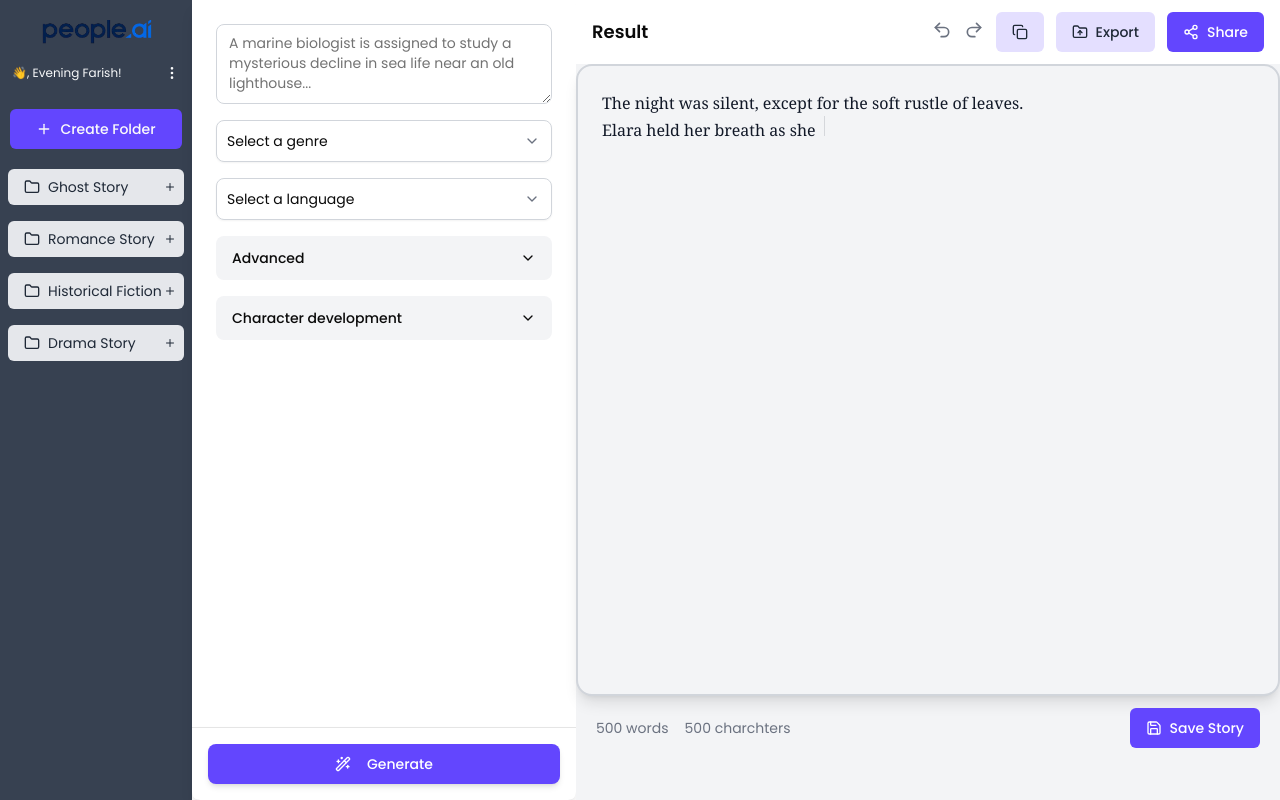
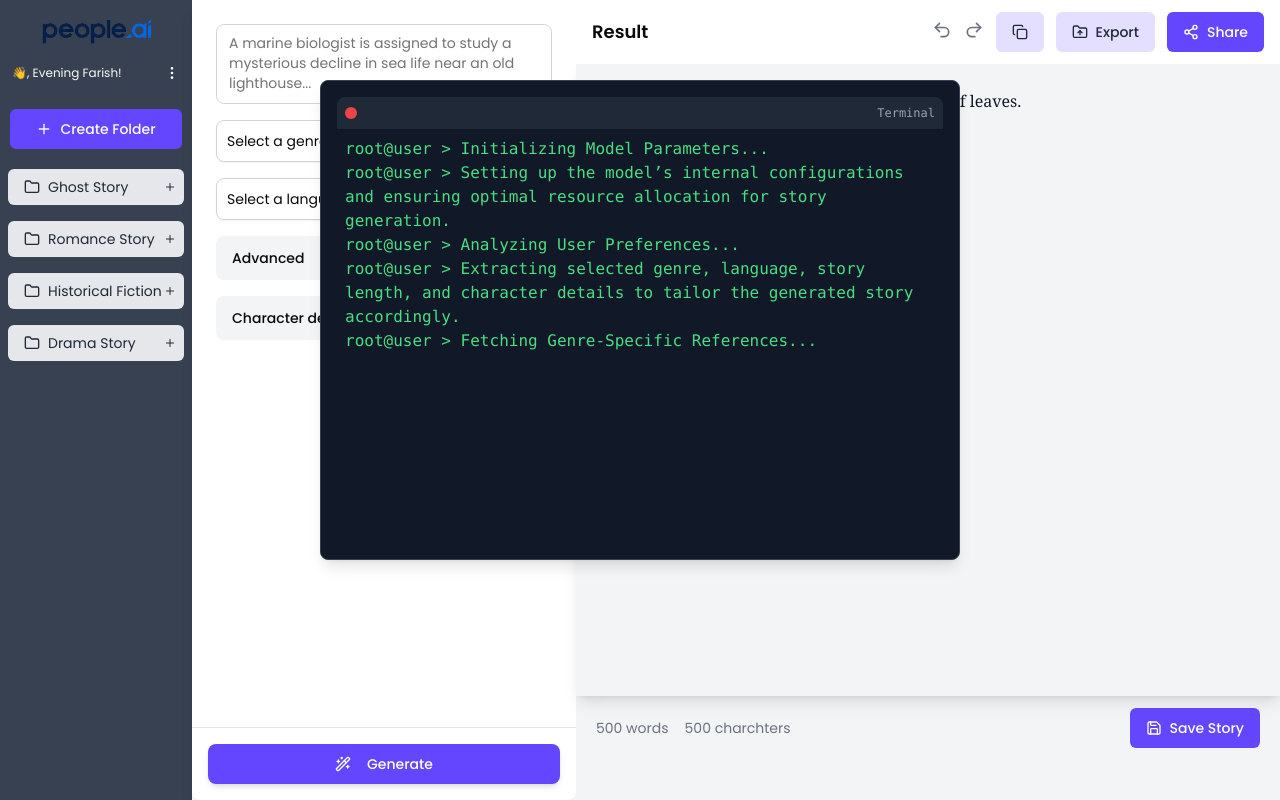
Before and after one commit to farish-jamal/Gen-ai-story, a React (Vite) app: page /my-workspace in a window 1280 px wide. Built offline with nearby package versions, Linux system fonts and the light colour scheme.

Commit message:
Add Termianal view for More UI experinces

```diff
--- a/src/components/StoryEditor.tsx
+++ b/src/components/StoryEditor.tsx
@@ -55,7 +55,7 @@ export default function StoryEditor() {
   return (
     <div
       ref={editorRef}
-      className="h-[79vh] w-full bg-gray-100 text-gray-900 font-serif p-6 overflow-y-auto border-2 border-gray-300 rounded-2xl shadow-lg leading-relaxed"
+      className="h-[79vh] w-full bg-gray-100 text-gray-900 font-serif p-6 overflow-y-auto shadow-lg leading-relaxed"
     >
       {lines.map((line, index) => (
         <motion.div
--- /dev/null
+++ b/src/components/TerminalEditor.tsx
@@ -0,0 +1,72 @@
+import { useState, useEffect, useRef } from "react";
+import { progressMessages } from "@/constants/terminal";
+import { TerminalIcon } from "lucide-react";
+
+export default function Terminal() {
+  const [lines, setLines] = useState([]);
+  const [isVisible, setIsVisible] = useState(true);
+  const terminalRef = useRef(null);
+
+  useEffect(() => {
+    let index = 0;
+    const interval = setInterval(() => {
+      if (index < progressMessages.length) {
+        setLines((prev) => [...prev, progressMessages[index]]);
+        index++;
+
+        setTimeout(() => {
+          if (terminalRef.current) {
+            terminalRef.current.scrollTo({
+              top: terminalRef.current.scrollHeight,
+              behavior: "smooth",
+            });
+          }
+        }, 200);
+      } else {
+        clearInterval(interval);
+      }
+    }, 1000);
+
+    return () => clearInterval(interval);
+  }, []);
+
+  if (!isVisible) {
+    return (
+      <div
+        className="fixed bottom-4 left-4 bg-gray-800 text-green-400 font-mono p-2 rounded-lg cursor-pointer"
+        onClick={() => setIsVisible(true)}
+      >
+        <TerminalIcon />
+      </div>
+    );
+  }
+
+  return (
+    <div
+      className="fixed top-20 left-1/2 transform -translate-x-1/2 bg-gray-900 text-green-400 font-mono border border-gray-700 rounded-lg shadow-lg transition-all duration-300
+       h-[60vh] w-[50vw] p-4"
+      style={{ scrollbarWidth: "none", msOverflowStyle: "none" }}
+    >
+      <div className="flex items-center justify-between bg-gray-800 p-2 rounded-t-lg">
+        <div className="flex space-x-2">
+          <button
+            onClick={() => setIsVisible(false)}
+            className="w-3 h-3 bg-red-500 rounded-full"
+          ></button>
+        </div>
+        <span className="text-xs text-gray-400">Terminal</span>
+      </div>
+      <div
+        style={{ scrollbarWidth: "none", msOverflowStyle: "none" }}
+        className="overflow-y-auto h-[85%] p-2"
+        ref={terminalRef}
+      >
+        {lines.map((line, index) => (
+          <div key={index} className="fade-in">
+            {line}
+          </div>
+        ))}
+      </div>
+    </div>
+  );
+}
--- a/src/components/WorkspaceRight.tsx
+++ b/src/components/WorkspaceRight.tsx
@@ -2,6 +2,7 @@ import { Copy, FolderUp, Redo2, Save, Share2, Undo2 } from "lucide-react";
 import React from "react";
 import { Button } from "./ui/button";
 import StoryEditor from "./StoryEditor";
+import TerminalEditor from "./TerminalEditor";
 
 const WorkspaceRight: React.FC = () => {
   return (
@@ -25,6 +26,7 @@ const WorkspaceRight: React.FC = () => {
         </div>
       </div>
       <StoryEditor />
+      <TerminalEditor />
       <div className="flex items-center justify-between px-5 mt-3">
         <div className="flex items-center space-x-4">
           <p className="text-gray-500 text-sm">500 words</p>
--- /dev/null
+++ b/src/constants/terminal.ts
@@ -0,0 +1,38 @@
+export const progressMessages = [
+    "root@user > Initializing Model Parameters...",
+    "root@user > Setting up the model’s internal configurations and ensuring optimal resource allocation for story generation.",
+    "root@user > Analyzing User Preferences...",
+    "root@user > Extracting selected genre, language, story length, and character details to tailor the generated story accordingly.",
+    "root@user > Fetching Genre-Specific References...",
+    "root@user > Loading narrative structures, themes, and stylistic elements relevant to the selected genre.",
+    "root@user > Configuring Language Model...",
+    "root@user > Adjusting sentence structures, tone, and vocabulary based on the selected language.",
+    "root@user > Building Story Outline...",
+    "root@user > Creating a high-level plot structure, including beginning, middle, and end, to guide coherent storytelling.",
+    "root@user > Defining Character Archetypes...",
+    "root@user > Identifying and constructing protagonist, antagonist, and supporting characters.",
+    "root@user > Assigning Character Motivations...",
+    "root@user > Generating character backstories, personal motivations, and emotional depth.",
+    "root@user > Crafting Major Story Events...",
+    "root@user > Outlining key story beats, conflicts, and turning points.",
+    "root@user > Establishing Story Logic and Continuity...",
+    "root@user > Checking for plot consistency, logical character behavior, and alignment with genre expectations.",
+    "root@user > Optimizing Narrative Style...",
+    "root@user > Applying stylistic elements, literary techniques, and pacing adjustments.",
+    "root@user > Adjusting Word Count and Pacing...",
+    "root@user > Scaling narrative content to fit the desired story length.",
+    "root@user > Generating Initial Story Draft...",
+    "root@user > Constructing a full draft based on all previous steps.",
+    "root@user > Enhancing Character Dialogues...",
+    "root@user > Ensuring that dialogues reflect character personalities and emotions.",
+    "root@user > Smoothing Scene Transitions...",
+    "root@user > Refining paragraph flow and event connections.",
+    "root@user > Evaluating Story Conflict and Resolution...",
+    "root@user > Assessing the stakes, emotional depth, and ensuring the resolution is satisfying.",
+    "root@user > Performing Final Edits...",
+    "root@user > Checking grammar, punctuation, and stylistic elements for readability.",
+    "root@user > Reviewing Final Output...",
+    "root@user > Ensuring quality, consistency, and overall coherence before presenting the final story.",
+    "root@user > Story Generation Complete!",
+    "root@user > The final story is ready and meets all specified parameters."
+  ];
```
